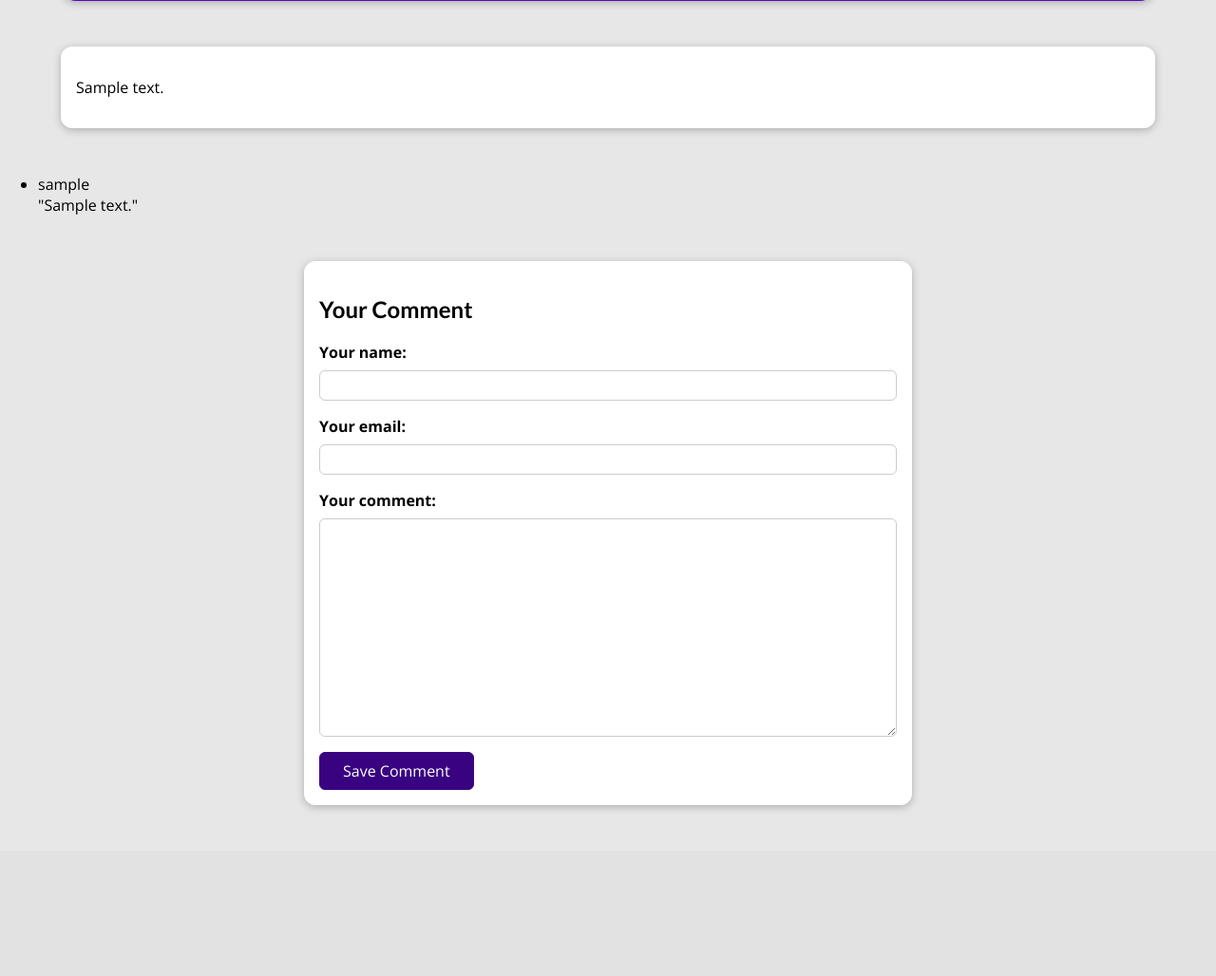
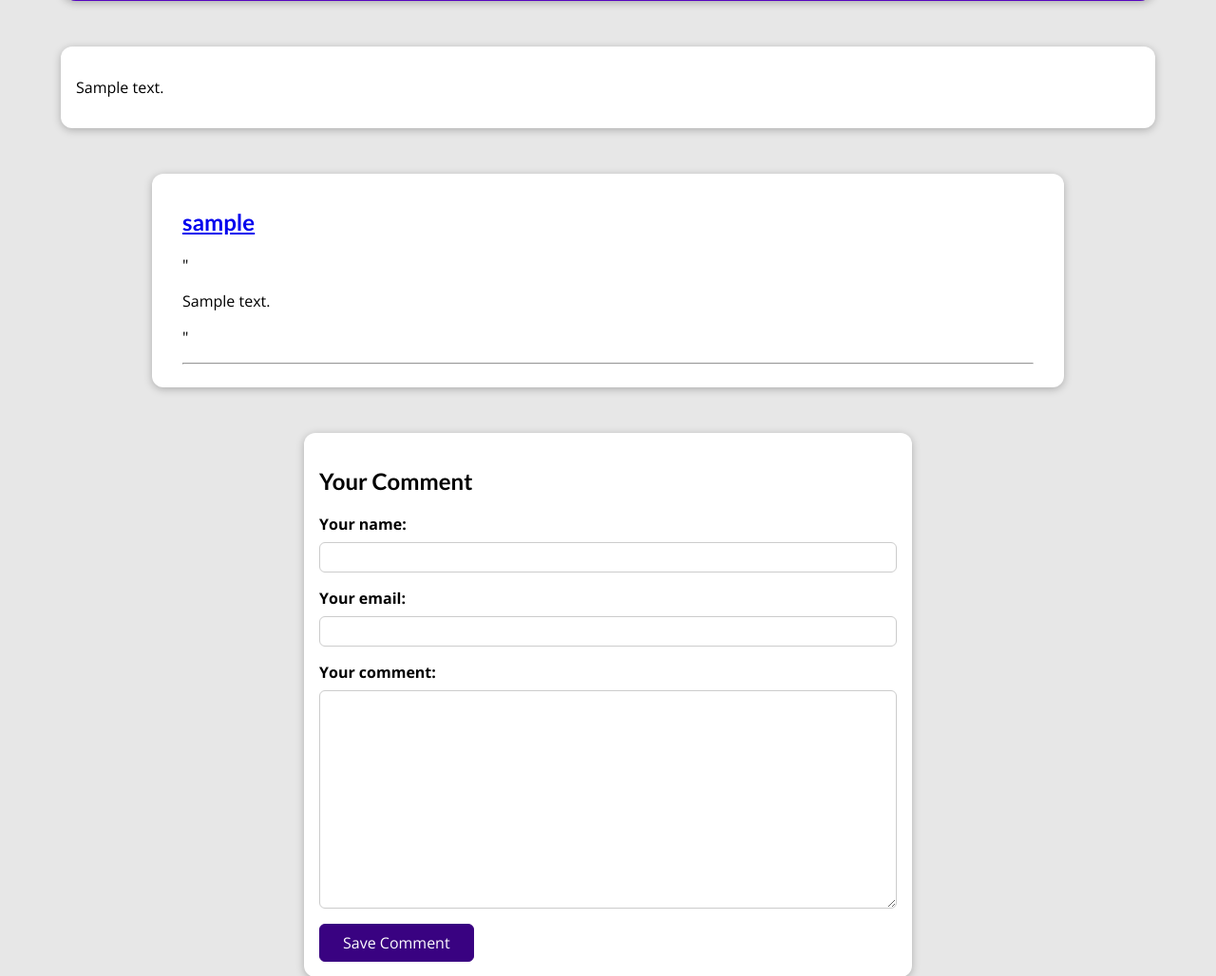
Before and after one commit to oybek703/django-blog, a Django app: a page that uses templates/blog/post-detail.html in a window 1280 px wide. Shown: the part 479-1507 px from the top of the page at 95% size. Before the commit the page ends 1331 px from the top, so only its background shows below. Run offline with Django 3.2, Linux system fonts and the light colour scheme; tables that the repository leaves empty hold one stand-in row (values such as "Sample post"); grey boxes marked "Sample" are stand-in pictures.

Commit message:
comment errors fixed

```diff
--- a/blog/models.py
+++ b/blog/models.py
@@ -47,4 +47,4 @@ class Comment(models.Model):
     user_name = models.CharField(max_length=32)
     user_email = models.EmailField(max_length=64)
     text = models.TextField(max_length=512)
-    post = models.ForeignKey(Post, on_delete=models.CASCADE, related_name='posts')
+    post = models.ForeignKey(Post, on_delete=models.CASCADE, related_name='comments')
--- a/blog/views.py
+++ b/blog/views.py
@@ -22,19 +22,16 @@ def posts(request):
 
 def post_details(request, slug):
     post = get_object_or_404(Post, slug=slug)
-    post_comments = Comment.objects.filter(post=post.id)
     context = {
         'post': post,
         'post_tags': post.tags.all(),
-        'post_comments': post_comments
+        'post_comments': post.comments.all().order_by('-id')
     }
     if request.method == 'POST':
         comment_form = CommentForm(request.POST)
         if comment_form.is_valid():
-            user_name = request.POST['user_name']
-            user_email = request.POST['user_email']
-            text = request.POST['text']
-            new_comment = Comment(user_name=user_name, user_email=user_email, text=text, post_id=post.id)
+            new_comment = comment_form.save(commit=False)
+            new_comment.post = post
             new_comment.save()
             return HttpResponseRedirect(request.path)
         else:
--- a/my_site/static/blog/post-detail.css
+++ b/my_site/static/blog/post-detail.css
@@ -118,3 +118,67 @@ main {
   border-radius: 6px;
   border: 1px solid #ccc;
 }
+
+.errorlist {
+  list-style: none;
+  margin: 0.5rem 0;
+  padding: 0;
+  color: #d6000b;
+}
+
+.invalid label {
+  color: #d6000b;
+}
+
+.invalid input,
+.invalid textarea {
+  border-color: #d6000b;
+  background-color: #ffe6e7;
+}
+
+#alert {
+  margin: 8rem auto 3rem auto;
+  border: 1px solid #d6000b;
+  background-color: #ffe6e7;
+  padding: 1rem;
+  width: 90%;
+  max-width: 40rem;
+}
+
+#alert a {
+  text-decoration: none;
+  border: 1px solid #d6000b;
+  background-color: #d6000b;
+  color: white;
+  padding: 0.25rem 1.5rem;
+  border-radius: 6px;
+}
+
+#comments {
+  margin: 3rem auto;
+  width: 90%;
+  max-width: 60rem;
+  border-radius: 12px;
+  background-color: white;
+  box-shadow: 0 2px 8px rgba(0, 0, 0, 0.25);
+  padding: 1rem 2rem;
+}
+
+#comments ul {
+  list-style: none;
+  margin: 0;
+  padding: 0;
+}
+
+#comments li {
+  margin-bottom: 1rem;
+  border-bottom: 2px solid #ccc;
+}
+
+#comments li:last-of-type {
+  border-bottom: none;
+}
+
+#comments h2 {
+  color: #464646;
+}
--- a/templates/blog/post-detail.html
+++ b/templates/blog/post-detail.html
@@ -6,6 +6,13 @@
     <link rel="stylesheet" href="{% static 'blog/post-detail.css' %}">
 {% endblock %}
 {% block body %}
+    {% if comment_form.errors %}
+      <div id="alert">
+        <h2>Saving the comment failed!</h2>
+        <p>Please check the comment form below the post and fix your erros.</p>
+        <a href="#comment-form">Fix!</a>
+      </div>
+    {% endif %}
     <section id="summary">
         <h2>{{ post.title }}</h2>
         <div class="tag">
@@ -22,11 +29,14 @@
     <main>
         {{ post.content|linebreaks }}
     </main>
-    <section>
+    <section id="comments">
         <ul>
-                {% for comment in post_comments %}
-                    <li>{{ comment.user_name }} <br>"{{ comment.text }}"</li>
-                {% endfor %}
+            {% for comment in post_comments %}
+                <li>
+                    <h2><a href="mailto:{{ comment.user_email }}">{{ comment.user_name }}</a></h2>
+                    "{{ comment.text|linebreaks }}"</li>
+                <hr>
+            {% endfor %}
         </ul>
     </section>
     <section id="comment-form">
@@ -34,7 +44,7 @@
         <form method="post" action="{% url 'post-details' post.slug %}">
             {% csrf_token %}
             {% for field in comment_form %}
-                <div class="form-control">
+                <div class="form-control {% if field.errors %} invalid {% endif %}">
                     {{ field.label_tag }}
                     {{ field }}
                     {{ field.errors }}
```
